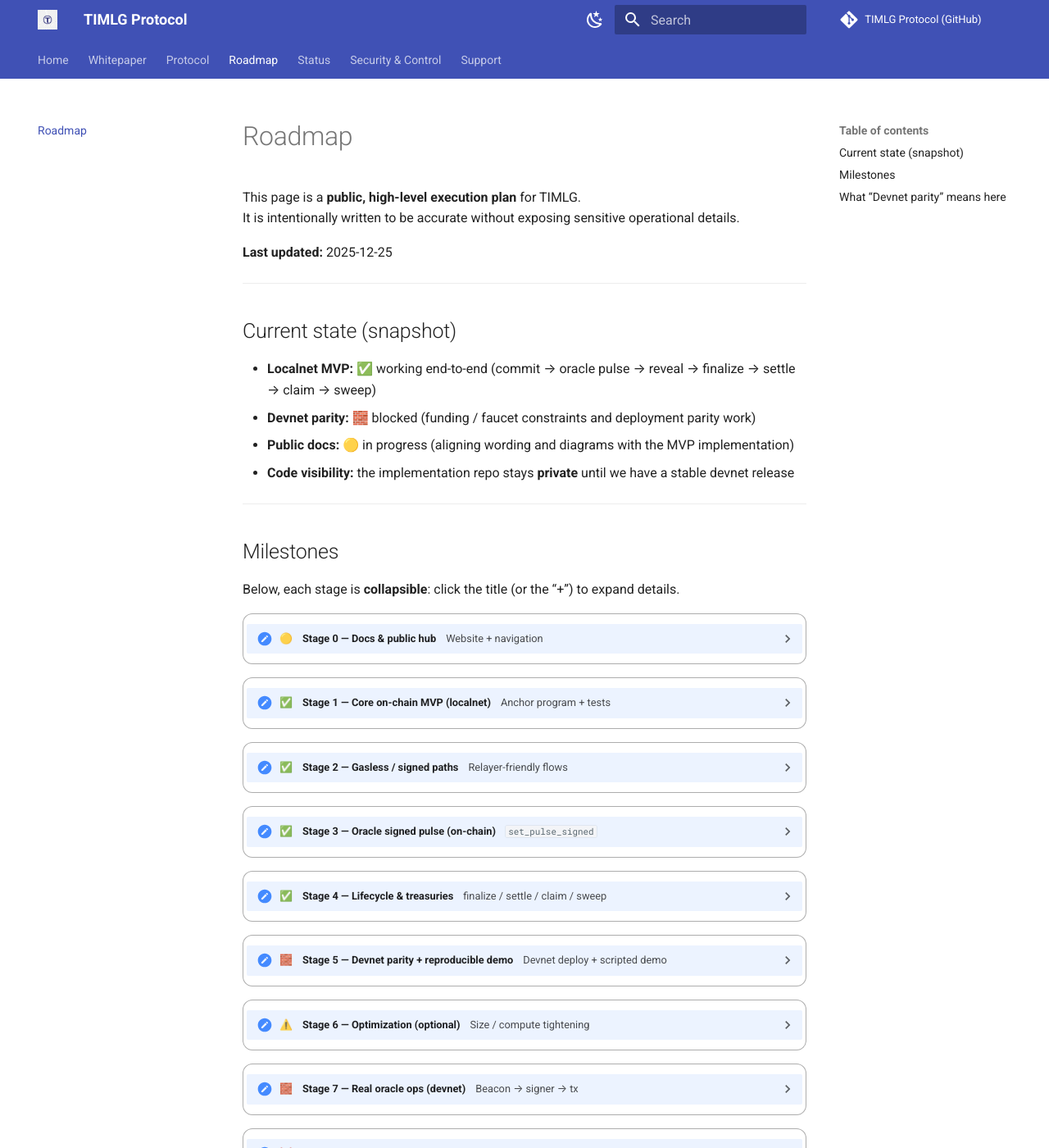
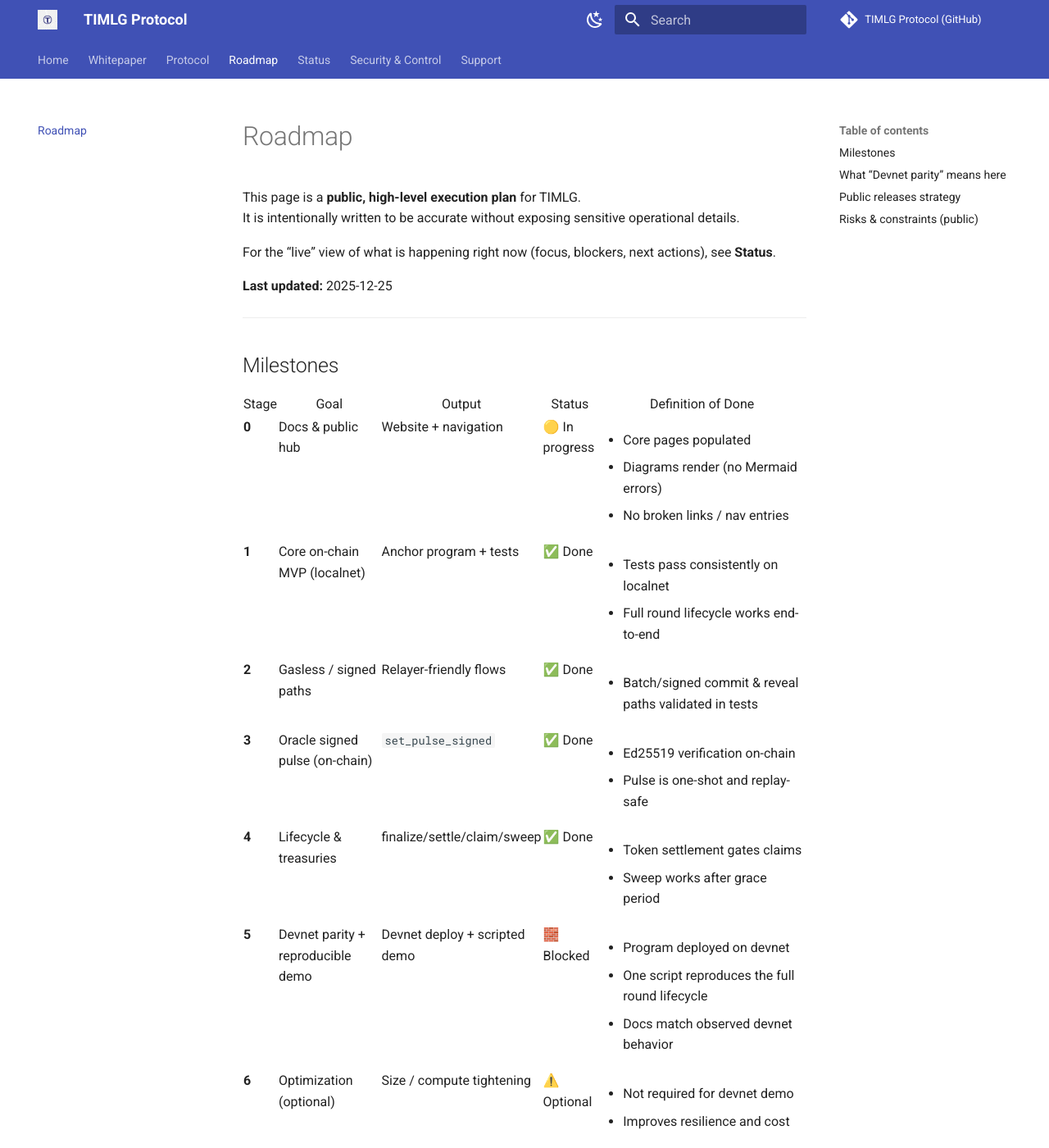
Before and after one commit to TIMLG-Protocol/timlg-protocol, an MkDocs documentation site: the page built from docs/roadmap/index.md, in a window 1280 px wide and 1400 px high. Shown: the whole window at 82% size. Built offline with MkDocs 1.6.1 and Material for MkDocs 9.7.7, drawn with Linux system fonts in a browser that asks for light colours; some of the changed text lies outside the part shown.

Commit message:
Reduce redundancy between roadmap and status pages

```diff
--- a/docs/roadmap/index.md
+++ b/docs/roadmap/index.md
@@ -3,122 +3,143 @@
 This page is a **public, high-level execution plan** for TIMLG.
 It is intentionally written to be accurate without exposing sensitive operational details.
 
+For the “live” view of what is happening right now (focus, blockers, next actions), see **Status**.
+
 **Last updated:** 2025-12-25
-
----
-
-## Current state (snapshot)
-
-- **Localnet MVP:** ✅ working end-to-end (commit → oracle pulse → reveal → finalize → settle → claim → sweep)
-- **Devnet parity:** 🧱 blocked (funding / faucet constraints and deployment parity work)
-- **Public docs:** 🟡 in progress (aligning wording and diagrams with the MVP implementation)
-- **Code visibility:** the implementation repo stays **private** until we have a stable devnet release
 
 ---
 
 ## Milestones
 
-Below, each stage is **collapsible**: click the title (or the “+”) to expand details.
-
-<details class="roadmap-stage" markdown="1">
-<summary>🟡 <strong>Stage 0 — Docs & public hub</strong> <span class="roadmap-stage-meta">Website + navigation</span></summary>
-
-**Output:** Website + navigation
-
-**Definition of Done**
-- Core pages populated
-- Diagrams render (no Mermaid errors)
-- No broken links / nav entries
-
-</details>
-
-<details class="roadmap-stage" markdown="1">
-<summary>✅ <strong>Stage 1 — Core on-chain MVP (localnet)</strong> <span class="roadmap-stage-meta">Anchor program + tests</span></summary>
-
-**Output:** Anchor program + tests
-
-**Definition of Done**
-- Tests pass consistently on localnet
-- Full round lifecycle works end-to-end
-
-</details>
-
-<details class="roadmap-stage" markdown="1">
-<summary>✅ <strong>Stage 2 — Gasless / signed paths</strong> <span class="roadmap-stage-meta">Relayer-friendly flows</span></summary>
-
-**Output:** Relayer-friendly flows
-
-**Definition of Done**
-- Batch/signed commit & reveal paths validated in tests
-
-</details>
-
-<details class="roadmap-stage" markdown="1">
-<summary>✅ <strong>Stage 3 — Oracle signed pulse (on-chain)</strong> <span class="roadmap-stage-meta"><code>set_pulse_signed</code></span></summary>
-
-**Output:** `set_pulse_signed`
-
-**Definition of Done**
-- Ed25519 verification on-chain
-- Pulse is one-shot and replay-safe
-
-</details>
-
-<details class="roadmap-stage" markdown="1">
-<summary>✅ <strong>Stage 4 — Lifecycle & treasuries</strong> <span class="roadmap-stage-meta">finalize / settle / claim / sweep</span></summary>
-
-**Output:** finalize / settle / claim / sweep
-
-**Definition of Done**
-- Token settlement gates claims
-- Sweep works after grace period
-
-</details>
-
-<details class="roadmap-stage" markdown="1">
-<summary>🧱 <strong>Stage 5 — Devnet parity + reproducible demo</strong> <span class="roadmap-stage-meta">Devnet deploy + scripted demo</span></summary>
-
-**Output:** Devnet deploy + scripted demo
-
-**Definition of Done**
-- Program deployed on devnet
-- One script reproduces the full round lifecycle
-- Docs match observed devnet behavior
-
-</details>
-
-<details class="roadmap-stage" markdown="1">
-<summary>⚠️ <strong>Stage 6 — Optimization (optional)</strong> <span class="roadmap-stage-meta">Size / compute tightening</span></summary>
-
-**Output:** Size / compute tightening
-
-**Definition of Done**
-- Not required for devnet demo
-- Improves resilience and cost
-
-</details>
-
-<details class="roadmap-stage" markdown="1">
-<summary>🧱 <strong>Stage 7 — Real oracle ops (devnet)</strong> <span class="roadmap-stage-meta">Beacon → signer → tx</span></summary>
-
-**Output:** Beacon → signer → tx
-
-**Definition of Done**
-- Deterministic pulse ingestion runs reliably on devnet
-- Replay-safe publishing and indexing
-
-</details>
-
-<details class="roadmap-stage" markdown="1">
-<summary>❌ <strong>Stage 8 — Observability / DX</strong> <span class="roadmap-stage-meta">Minimal monitoring + runbook</span></summary>
-
-**Output:** Minimal monitoring + runbook
-
-**Definition of Done**
-- Error taxonomy + recovery guidance
-- Minimal telemetry hooks for ops
-
-</details>
+<table class="roadmap-milestones">
+  <colgroup>
+    <col style="width:6%">
+    <col style="width:20%">
+    <col style="width:20%">
+    <col style="width:10%">
+    <col style="width:44%">
+  </colgroup>
+  <thead>
+    <tr>
+      <th>Stage</th>
+      <th>Goal</th>
+      <th>Output</th>
+      <th>Status</th>
+      <th>Definition of Done</th>
+    </tr>
+  </thead>
+  <tbody>
+    <tr>
+      <td><strong>0</strong></td>
+      <td>Docs &amp; public hub</td>
+      <td>Website + navigation</td>
+      <td>🟡 In progress</td>
+      <td>
+        <ul>
+          <li>Core pages populated</li>
+          <li>Diagrams render (no Mermaid errors)</li>
+          <li>No broken links / nav entries</li>
+        </ul>
+      </td>
+    </tr>
+    <tr>
+      <td><strong>1</strong></td>
+      <td>Core on-chain MVP (localnet)</td>
+      <td>Anchor program + tests</td>
+      <td>✅ Done</td>
+      <td>
+        <ul>
+          <li>Tests pass consistently on localnet</li>
+          <li>Full round lifecycle works end-to-end</li>
+        </ul>
+      </td>
+    </tr>
+    <tr>
+      <td><strong>2</strong></td>
+      <td>Gasless / signed paths</td>
+      <td>Relayer-friendly flows</td>
+      <td>✅ Done</td>
+      <td>
+        <ul>
+          <li>Batch/signed commit &amp; reveal paths validated in tests</li>
+        </ul>
+      </td>
+    </tr>
+    <tr>
+      <td><strong>3</strong></td>
+      <td>Oracle signed pulse (on-chain)</td>
+      <td><code>set_pulse_signed</code></td>
+      <td>✅ Done</td>
+      <td>
+        <ul>
+          <li>Ed25519 verification on-chain</li>
+          <li>Pulse is one-shot and replay-safe</li>
+        </ul>
+      </td>
+    </tr>
+    <tr>
+      <td><strong>4</strong></td>
+      <td>Lifecycle &amp; treasuries</td>
+      <td>finalize/settle/claim/sweep</td>
+      <td>✅ Done</td>
+      <td>
+        <ul>
+          <li>Token settlement gates claims</li>
+          <li>Sweep works after grace period</li>
+        </ul>
+      </td>
+    </tr>
+    <tr>
+      <td><strong>5</strong></td>
+      <td>Devnet parity + reproducible demo</td>
+      <td>Devnet deploy + scripted demo</td>
+      <td>🧱 Blocked</td>
+      <td>
+        <ul>
+          <li>Program deployed on devnet</li>
+          <li>One script reproduces the full round lifecycle</li>
+          <li>Docs match observed devnet behavior</li>
+        </ul>
+      </td>
+    </tr>
+    <tr>
+      <td><strong>6</strong></td>
+      <td>Optimization (optional)</td>
+      <td>Size / compute tightening</td>
+      <td>⚠️ Optional</td>
+      <td>
+        <ul>
+          <li>Not required for devnet demo</li>
+          <li>Improves resilience and cost</li>
+        </ul>
+      </td>
+    </tr>
+    <tr>
+      <td><strong>7</strong></td>
+      <td>Real oracle ops (devnet)</td>
+      <td>Beacon → signer → tx</td>
+      <td>🧱 Blocked</td>
+      <td>
+        <ul>
+          <li>Deterministic pulse ingestion runs reliably on devnet</li>
+          <li>Replay-safe publishing and indexing</li>
+        </ul>
+      </td>
+    </tr>
+    <tr>
+      <td><strong>8</strong></td>
+      <td>Observability / DX</td>
+      <td>Minimal monitoring + runbook</td>
+      <td>❌ Pending</td>
+      <td>
+        <ul>
+          <li>Error taxonomy + recovery guidance</li>
+          <li>Minimal telemetry hooks for ops</li>
+        </ul>
+      </td>
+    </tr>
+  </tbody>
+</table>
 
 ---
 
@@ -132,4 +153,16 @@ Devnet parity is not just “it deploys”. It means:
 
 ---
 
-If you want the “live checklist” view, see the **Status** page.
+## Public releases strategy
+
+- **Docs site:** updated continuously (living documentation)
+- **Whitepaper PDF:** versioned releases (v0.1, v0.2, …)
+- **Code repo:** published once devnet release is stable, with tags matching the whitepaper
+
+---
+
+## Risks & constraints (public)
+
+- Limited devnet funding can slow iteration and reproducible demos
+- Oracle ops must remain deterministic and replay-safe
+- Treasury and authorities must be hardened (multisig / separation of duties) before mainnet readiness
--- a/docs/status/index.md
+++ b/docs/status/index.md
@@ -2,98 +2,45 @@
 
 **Last updated:** 2025-12-25
 
-This page is a **living snapshot** of where the project stands, what is being worked on, and what is intentionally kept private for security.
+This page is the **live progress view**: what we are doing now, what is blocked, and what is next.
 
----
-
-## Snapshot
-
-- **MVP (localnet):** ✅ end-to-end round lifecycle works
-- **Devnet parity:** 🧱 blocked (funding / faucet constraints + deployment parity loop)
-- **Docs site:** 🟡 active polish + spec alignment
-- **Implementation repo:** 🔒 private until a stable devnet release
+For the long-term plan and definitions of done, see **Roadmap**.
 
 ---
 
 ## Current focus (this week)
 
-1. **Documentation polish (public)**
-   - Ensure wording matches the MVP implementation (Round/Ticket, slot windows, signed pulse, settlement gates)
-   - Fix any Mermaid rendering issues
-   - Improve navigation and readability
-
-2. **Devnet unblock (private ops)**
-   - Acquire enough SOL to iterate on devnet
-   - Stabilize deploy + demo scripts
-   - Validate deterministic behavior (same constraints as localnet)
+- Documentation polish + spec migration (public)
+- Devnet demo pack preparation (scripts + reproducible lifecycle)
+- Keep implementation repo private until devnet behavior is stable
 
 ---
 
-## Public vs private boundary
+## Active blockers
 
-### ✅ What is public (this repo)
-
-- Whitepaper (**web + PDF**)
-- High-level protocol specs (safe abstraction)
-- Roadmap + status snapshots
-- Diagrams that explain the system at a conceptual level
-
-### 🔒 What stays private (by design)
-
-- Private keys, seed phrases, signers, privileged configs
-- Production oracle/relayer operational details (endpoints, automation, infra)
-- Anything that could enable unauthorized authority changes or fund movement
-- Internal runbooks that contain sensitive operational steps
-
-> **Security principle:** public documentation must never include anything that enables unauthorized signing, authority changes, or treasury movement.
+- **Devnet SOL constraints**: faucet limits and funding availability slow test loops
+- **Deployment parity work**: ensure PDAs, token accounts, and slot windows match localnet behavior
 
 ---
 
-## MVP capabilities (localnet)
+## What is public (this repo)
 
-The MVP is considered complete locally when the following flow works end-to-end:
+- Docs website (specs, diagrams, navigation)
+- Whitepaper (web + PDF)
+- Roadmap + public progress updates
 
-- commit
-- oracle pulse (signed on-chain)
-- reveal
-- finalize
-- settle
-- claim
-- sweep (after grace)
+## What stays private (by design)
 
-✅ **Localnet status:** completed and repeatable.
+- Private keys, seed phrases, privileged configs
+- Production oracle/relayer runbooks and automation
+- Any script/config that can move funds or change authorities
 
 ---
 
-## Devnet readiness checklist (public)
+## Next milestone checklist (near-term)
 
-These items define “devnet parity” for the public milestone.
-
-- [ ] Program deployed on devnet with stable IDs
-- [ ] One script reproduces full lifecycle (create round → commit → pulse → reveal → finalize → settle → claim → sweep)
-- [ ] Docs match observed devnet behavior (no divergence between text and reality)
-- [ ] Minimal demo instructions (single page runbook without secrets)
-
----
-
-## Documentation checklist (public)
-
-- [ ] Whitepaper web sections populated (overview + system model)
-- [ ] Log format + hashing described (high level)
-- [ ] Timing windows + edge cases documented
-- [ ] Settlement rules + invariants documented
-- [ ] Diagrams: architecture + lifecycle + commit–reveal
-
----
-
-## Change log (public)
-
-- 2025-12-25: status refresh + checklists aligned with MVP implementation
-
----
-
-## Where to go next
-
-- See **Roadmap** for the full milestone plan.
-- See **Protocol** pages for specs and diagrams.
-- See **Security & Control** for the public boundary of what is intentionally not documented.
+- [ ] Verify Protocol pages reflect MVP naming and constraints
+- [ ] Ensure diagrams render everywhere (no Mermaid errors)
+- [ ] Prepare a one-command devnet deploy script (private until stable)
+- [ ] Prepare a one-command demo script for a full round lifecycle (private until stable)
+- [ ] Update docs to match observed devnet behavior once parity is reached
```
